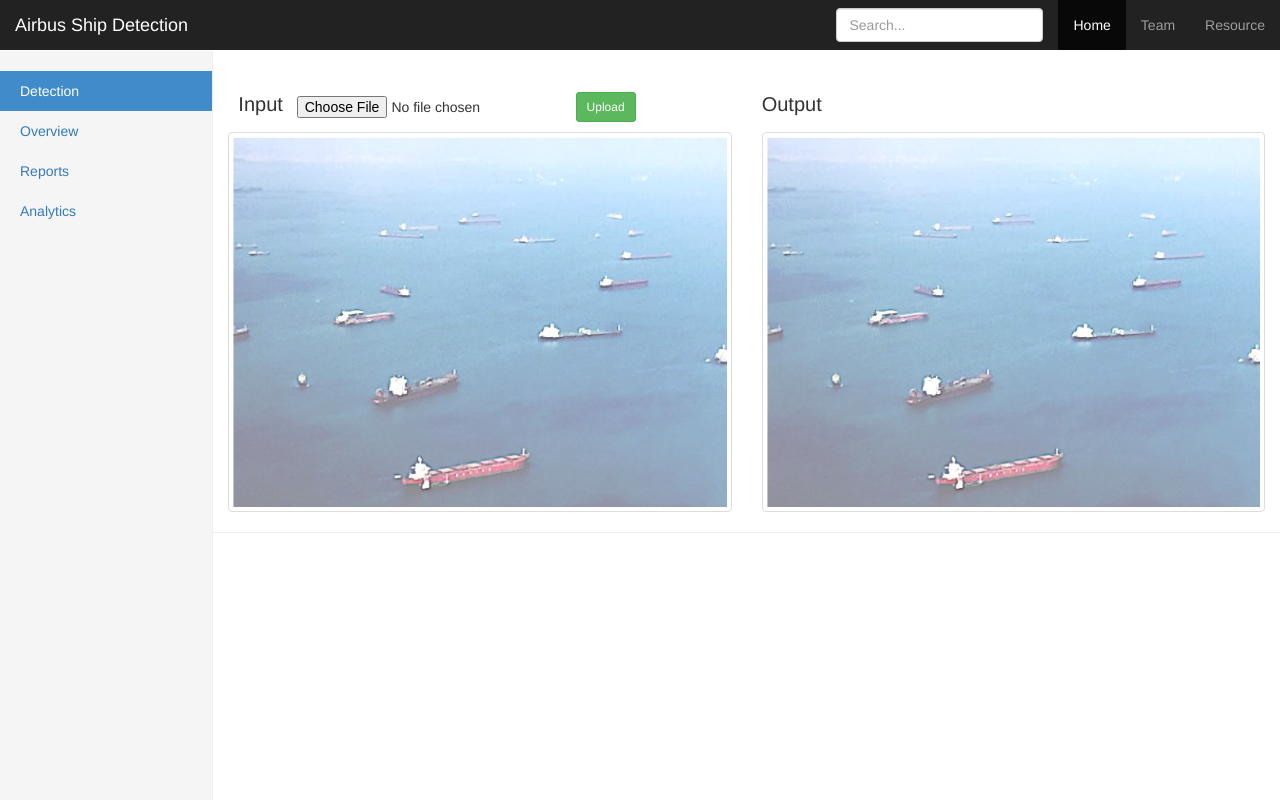
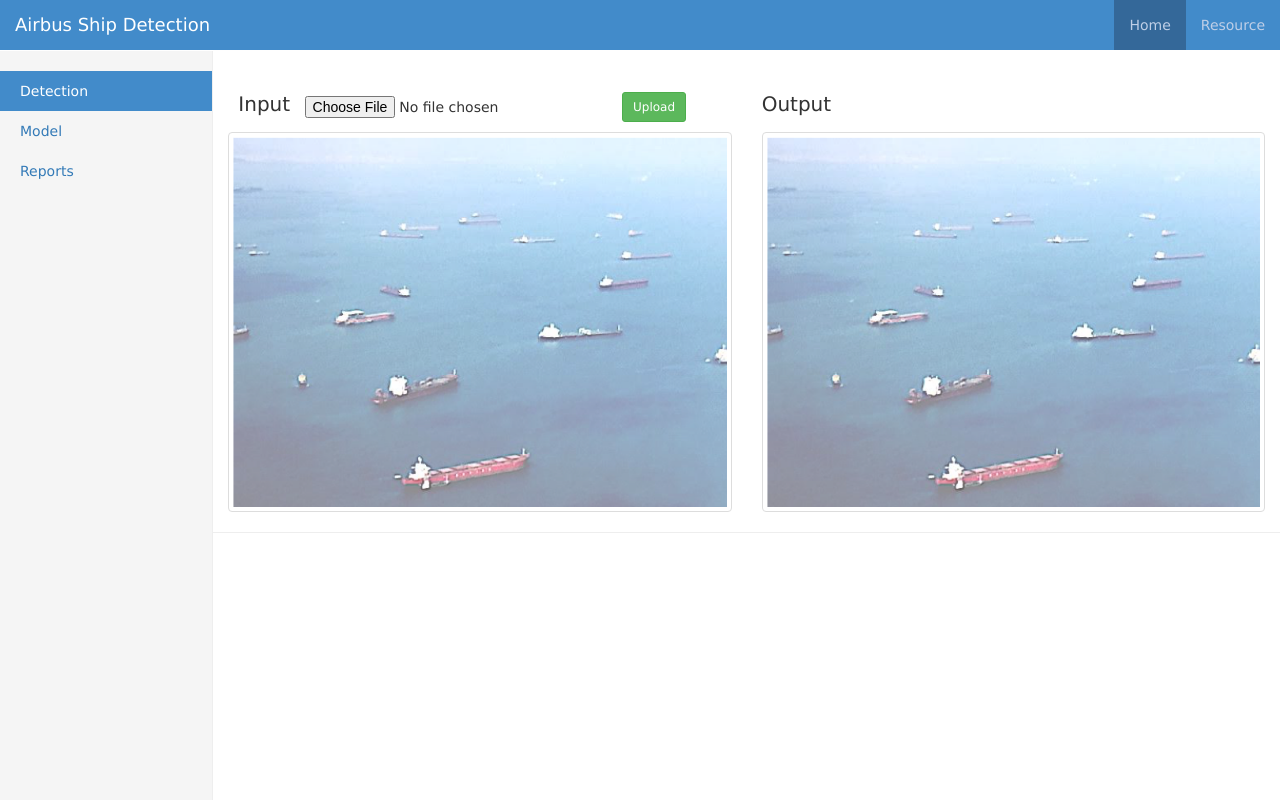
Before and after one commit to BUGenerator/Web, a Flask app: page /upload in a window 1280 px wide. Run offline with Flask 2, Linux system fonts and the light colour scheme; some libraries are stand-ins or nearby versions.

Commit message:
small change in upload web page

```diff
--- a/static/css/dashboard.css
+++ b/static/css/dashboard.css
@@ -1,6 +1,27 @@
 /* Move down content because we have a fixed navbar that is 50px tall */
 body {
     padding-top: 50px;
+    font-family:  'Lucida Sans Unicode', 'Lucida Grande', sans-serif;
+}
+
+/* Navbar navigation */
+
+.navbar-inverse {
+    background-color: #428bca;
+}
+
+.navbar-inverse .navbar-brand {
+    color: #bfcfe7;
+    font-family:  'Lucida Sans Unicode', 'Lucida Grande', sans-serif;
+}
+
+.navbar-inverse .navbar-nav>li>a {
+    color: #bfcfe7;
+    font-family:  'Lucida Sans Unicode', 'Lucida Grande', sans-serif;
+}
+
+.nav-active {
+    background-color: #346899;
 }
 
 .navbar-fixed-top {
@@ -26,6 +47,8 @@ body {
   }
 }
 
+
+
 /* Sidebar navigation */
 .nav-sidebar {
     margin-right: -21px; /* 20px padding + 1px border */
@@ -35,6 +58,7 @@ body {
 .nav-sidebar > li > a {
     padding-right: 20px;
     padding-left: 20px;
+    font-family:  'Lucida Sans Unicode', 'Lucida Grande', sans-serif;
 }
 .nav-sidebar > .active > a,
 .nav-sidebar > .active > a:hover,
--- a/templates/common/header.html
+++ b/templates/common/header.html
@@ -1,18 +1,18 @@
 <nav class="navbar navbar-fixed-top navbar-inverse">
     <div class="container-fluid">
         <div class="navbar-header">
-            <button type="button" class="navbar-toggle collapsed" data-toggle="collapse" data-target="#navbar" aria-expanded="false" aria-controls="navbar">
+            <button type="button" class="navbar-toggle collapsed" data-toggle="collapse" data-target="#navbar"
+                    aria-expanded="false" aria-controls="navbar">
                 <span class="sr-only">Toggle navigation</span>
                 <span class="icon-bar"></span>
                 <span class="icon-bar"></span>
                 <span class="icon-bar"></span>
             </button>
-            <a class="navbar-brand" href="#">Airbus Ship Detection</a>
+            <a class="navbar-brand" href="..">Airbus Ship Detection</a>
         </div>
         <div id="navbar" class="collapse navbar-collapse">
             <ul class="nav navbar-nav navbar-right">
-                <li class="active"><a href="#">Home</a></li>
-                <li><a href="https://github.com/BUGenerator">Team</a></li>
+                <li class="nav-active"><a>Home</a></li>
                 <li><a href="https://www.kaggle.com/c/airbus-ship-detection">Resource</a></li>
 {#                <li class="dropdown">#}
 {#                  <a href="#" class="dropdown-toggle" data-toggle="dropdown" role="button" aria-haspopup="true" aria-expanded="false">Dropdown <span class="caret"></span></a>#}
@@ -27,9 +27,9 @@
 {#                  </ul>#}
 {#                </li>#}
             </ul>
-            <form class="navbar-form navbar-right">
-                <input type="text" class="form-control" placeholder="Search...">
-            </form>
+{#            <form class="navbar-form navbar-right">#}
+{#                <input type="text" class="form-control" placeholder="Search...">#}
+{#            </form>#}
         </div><!-- /.nav-collapse -->
     </div><!-- /.container -->
 </nav><!-- /.navbar -->
--- a/templates/common/sidebar.html
+++ b/templates/common/sidebar.html
@@ -1,8 +1,7 @@
 <div class="col-sm-3 col-md-2 sidebar">
     <ul class="nav nav-sidebar">
         <li class="active"><a href="#">Detection<span class="sr-only">(current)</span></a></li>
-        <li><a href="#">Overview</a> </li>
+        <li><a href="#">Model</a> </li>
         <li><a href="#">Reports</a></li>
-        <li><a href="#">Analytics</a></li>
     </ul>
 </div>
```
